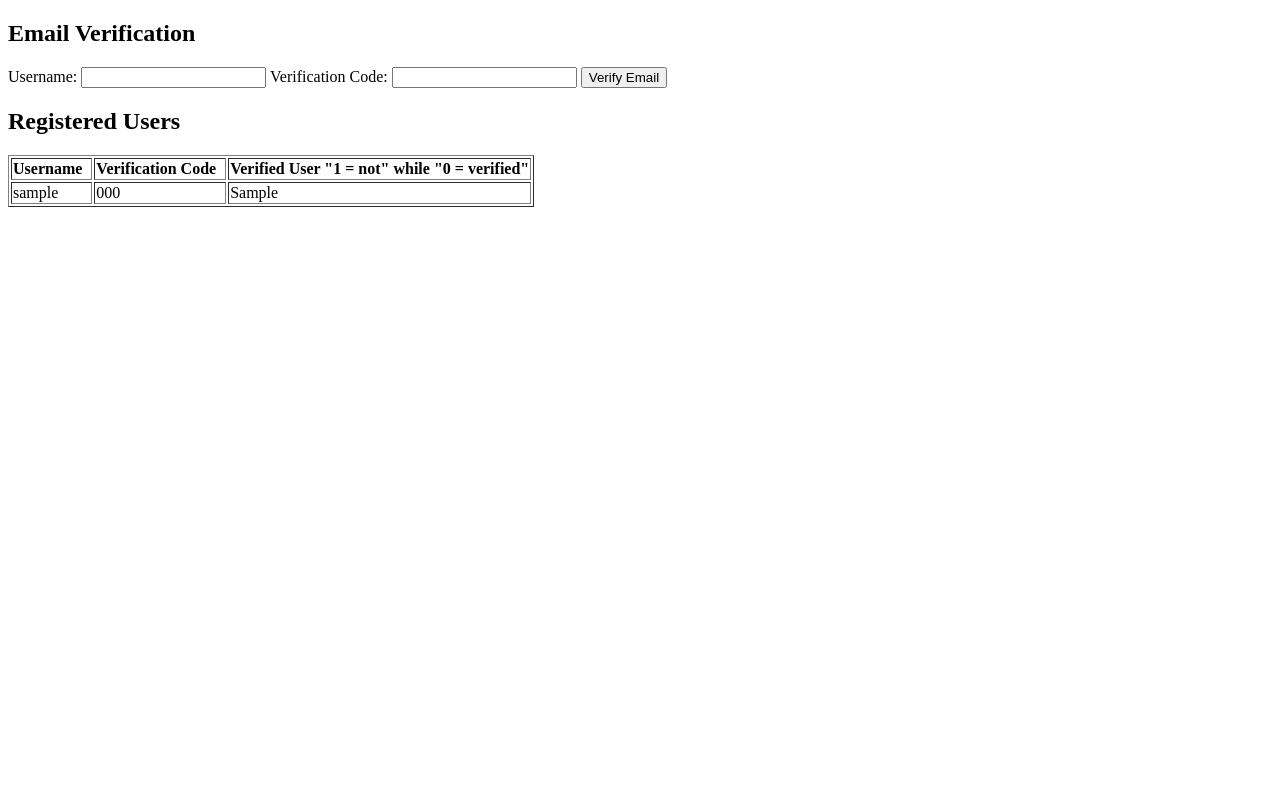
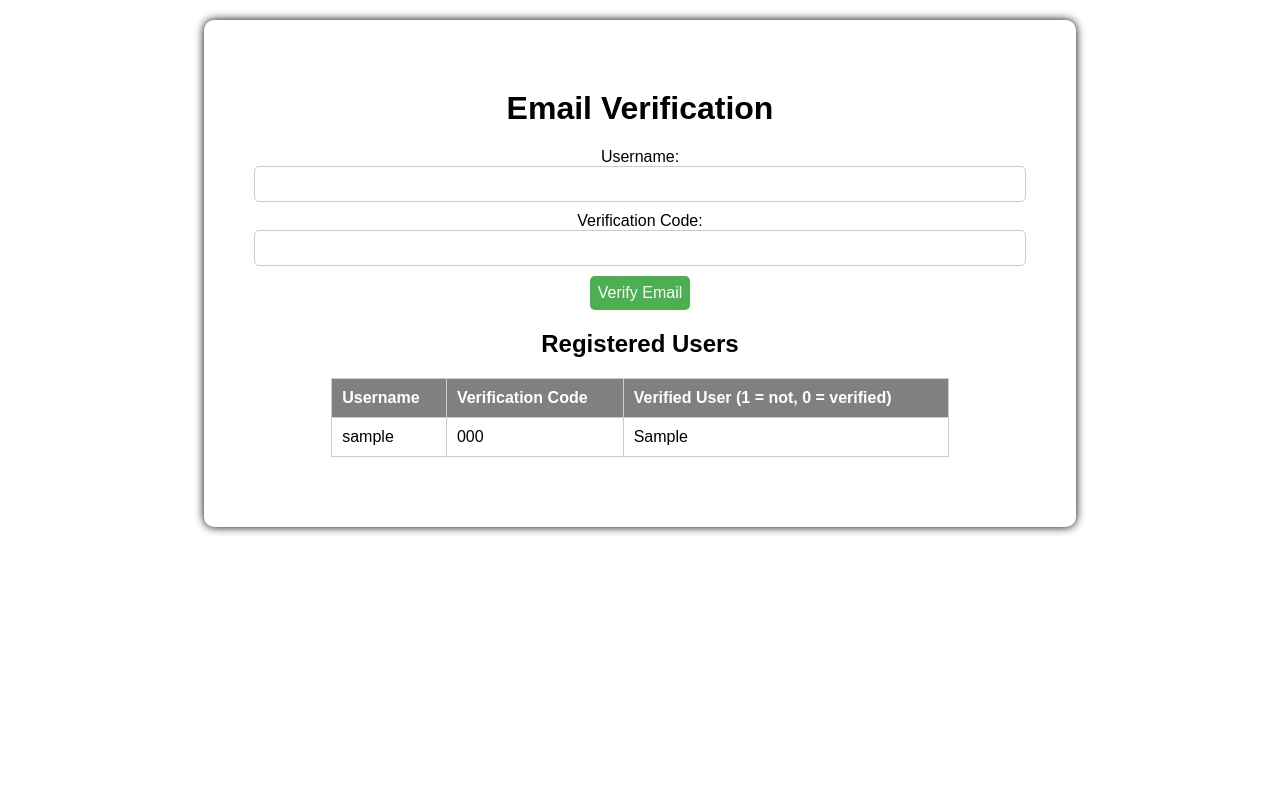
Before and after one commit to reeyyyxd/IM2ClothingLine, a Flask app: template templates/verification.html in a window 1280 px wide. Run offline with Flask 3, Linux system fonts and the light colour scheme; the template is opened without the code that fills it: most values are stand-ins (such as "Sample title", 1, 10 or a date in 2020); some libraries are stand-ins or nearby versions.

Commit message:
more css

```diff
--- a/templates/login.html
+++ b/templates/login.html
@@ -16,9 +16,9 @@
         form {
             width: 300px;
             background-color: #ffffff;
-            padding: 20px;
+            padding: 50px;
             border-radius: 10px;
-            box-shadow: 0 0 10px rgba(0, 0, 0, 0.1);
+            box-shadow: 0 0 10px rgba(0, 0, 0, 1);
         }
         h1 {
             text-align: center;
--- a/templates/verification.html
+++ b/templates/verification.html
@@ -1,20 +1,87 @@
 <!DOCTYPE html>
-<html>
+<html lang="en">
+<head>
+    <meta charset="UTF-8">
+    <meta name="viewport" content="width=device-width, initial-scale=1.0">
+    <title>Email Verification</title>
+    <style>
+        body {
+            display: flex;
+            flex-direction: column;
+            align-items: center;
+            height: 100vh;
+            margin: 0;
+            font-family: Arial, sans-serif;
+        }
+
+        table {
+            width: 80%;
+            margin: 20px auto;
+            border-collapse: collapse;
+        }
+        table, th, td {
+            border: 1px solid #ccc;
+        }
+        th, td {
+            padding: 10px;
+            text-align: left;
+        }
+        th {
+            background-color: #808080;
+            color: white;
+        }
+        form {
+            text-align: center;
+            margin-top: 20px;
+            idth: 600px;
+            background-color: #ffffff;
+            padding: 50px;
+            border-radius: 10px;
+            box-shadow: 0 0 10px rgba(0, 0, 0, 1);
+        }
+        input[type="text"] {
+            width: 100%;
+            padding: 8px;
+            font-size: 16px;
+            border-radius: 5px;
+            border: 1px solid #ccc;
+            margin-bottom: 10px;
+            box-sizing: border-box;
+        }
+        input[type="submit"] {
+            background-color: #4CAF50;
+            color: white;
+            border: none;
+            padding: 8px;
+            font-size: 16px;
+            border-radius: 5px;
+            cursor: pointer;
+        }
+	input[type="submit"]:hover {
+ 	   background-color: #45a049;
+	}
+        h1, h2 {
+            text-align: center;
+            margin-top: 20px;
+        }
+    </style>
+</head>
 <body>
-    <h2>Email Verification</h2>
+
     <form method="post">
+	<h1>Email Verification</h1>
         <label for="username">Username:</label>
         <input type="text" id="username" name="username" required>
         <label for="verificationCode">Verification Code:</label>
         <input type="text" id="verificationCode" name="verificationCode" required>
         <input type="submit" name="btnVerify" value="Verify Email">
-    </form>
+
         <h2>Registered Users</h2>
-    <table border="1">
+        <table>
             <tr>
-            <th>Username&nbsp;&nbsp;</th>
-            <th>Verification Code&nbsp;&nbsp;</th>
-            <th>Verified User "1 = not" while "0 = verified"</th>
+                <th>Username</th>
+                <th>Verification Code</th>
+                <th>Verified User (1 = not, 0 = verified)</th>
             </tr>
             {% for row in users %}
                 <tr>
@@ -24,5 +91,6 @@
                 </tr>
             {% endfor %}
         </table>
+    </form>
 </body>
 </html>
```
Also changed, not shown: templates/register.html (+12 -1 lines), templates/storage.html (+56 -7 lines). Lines whose indentation alone changed are shown as unchanged.
